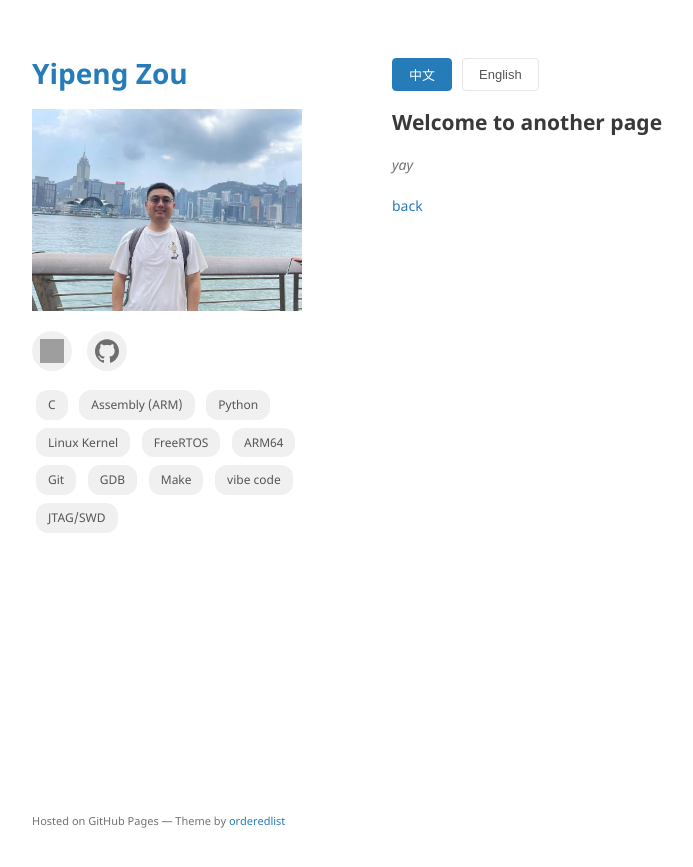
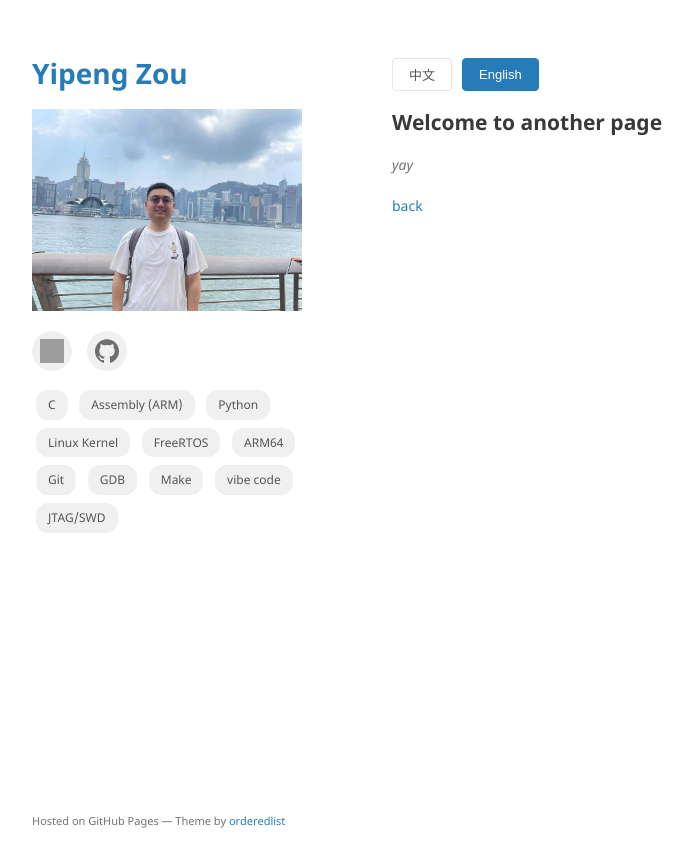
Before and after one commit to zouyipeng/zouyipeng.github.io, a Jekyll site: the page built from another-page.md, in a window 1280 px wide. Shown: the top 867 px of the page, without its empty margins (178-871 px from the left). Built offline with Jekyll 4.4.1, drawn with Linux system fonts in a browser that asks for light colours; our own code applies the rules of GitHub Pages for plain Markdown files; grey boxes are pictures that could not be loaded.

Commit message:
Set English as default language
- Change default language from Chinese to English
- Update active button state in language switcher
- Update initial language in JavaScript

```diff
--- a/_layouts/default.html
+++ b/_layouts/default.html
@@ -56,8 +56,8 @@
 
       {% if site.i18n %}
       <div class="lang-switch">
-        <button class="lang-btn active" data-lang="zh">中文</button>
-        <button class="lang-btn" data-lang="en">English</button>
+        <button class="lang-btn" data-lang="zh">中文</button>
+        <button class="lang-btn active" data-lang="en">English</button>
       </div>
       {% endif %}
 
--- a/assets/js/lang-switch.js
+++ b/assets/js/lang-switch.js
@@ -29,5 +29,5 @@
     });
   });
 
-  switchLanguage('zh');
+  switchLanguage('en');
 });
```
